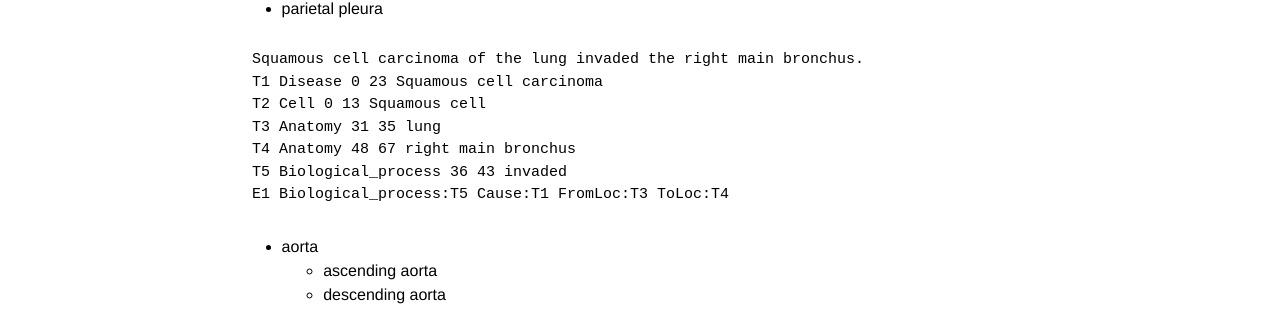
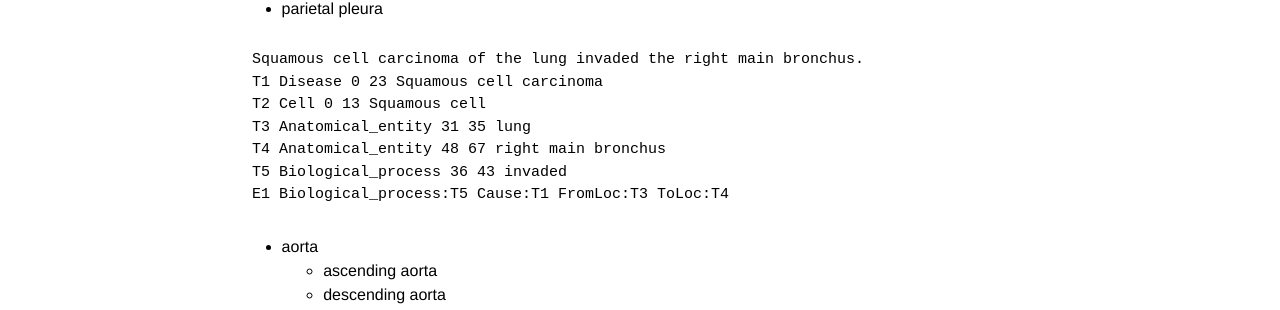
Before and after one commit to ezcatdb/clinicalcorpus-guidelines, a Jekyll site: the page built from _entity/Anatomical_entity.md, in a window 1280 px wide. Shown: the part 1003-1313 px from the top of the page. Built offline with Jekyll 4.4.1, drawn with Linux system fonts in a browser that asks for light colours.

Commit message:
Entity name was corrected in a sample sentence of Anatomical_entity.md (from Anatomi to Anatomical_entity)

```diff
--- a/_entity/Anatomical_entity.md
+++ b/_entity/Anatomical_entity.md
@@ -45,8 +45,8 @@ Regarding tissues in lung, the following words/phrases can also be annotated.
 Squamous cell carcinoma of the lung invaded the right main bronchus.
 T1 Disease 0 23 Squamous cell carcinoma
 T2 Cell 0 13 Squamous cell
-T3 Anatomy 31 35 lung
-T4 Anatomy 48 67 right main bronchus
+T3 Anatomical_entity 31 35 lung
+T4 Anatomical_entity 48 67 right main bronchus
 T5 Biological_process 36 43 invaded
 E1 Biological_process:T5 Cause:T1 FromLoc:T3 ToLoc:T4
 ~~~
```
